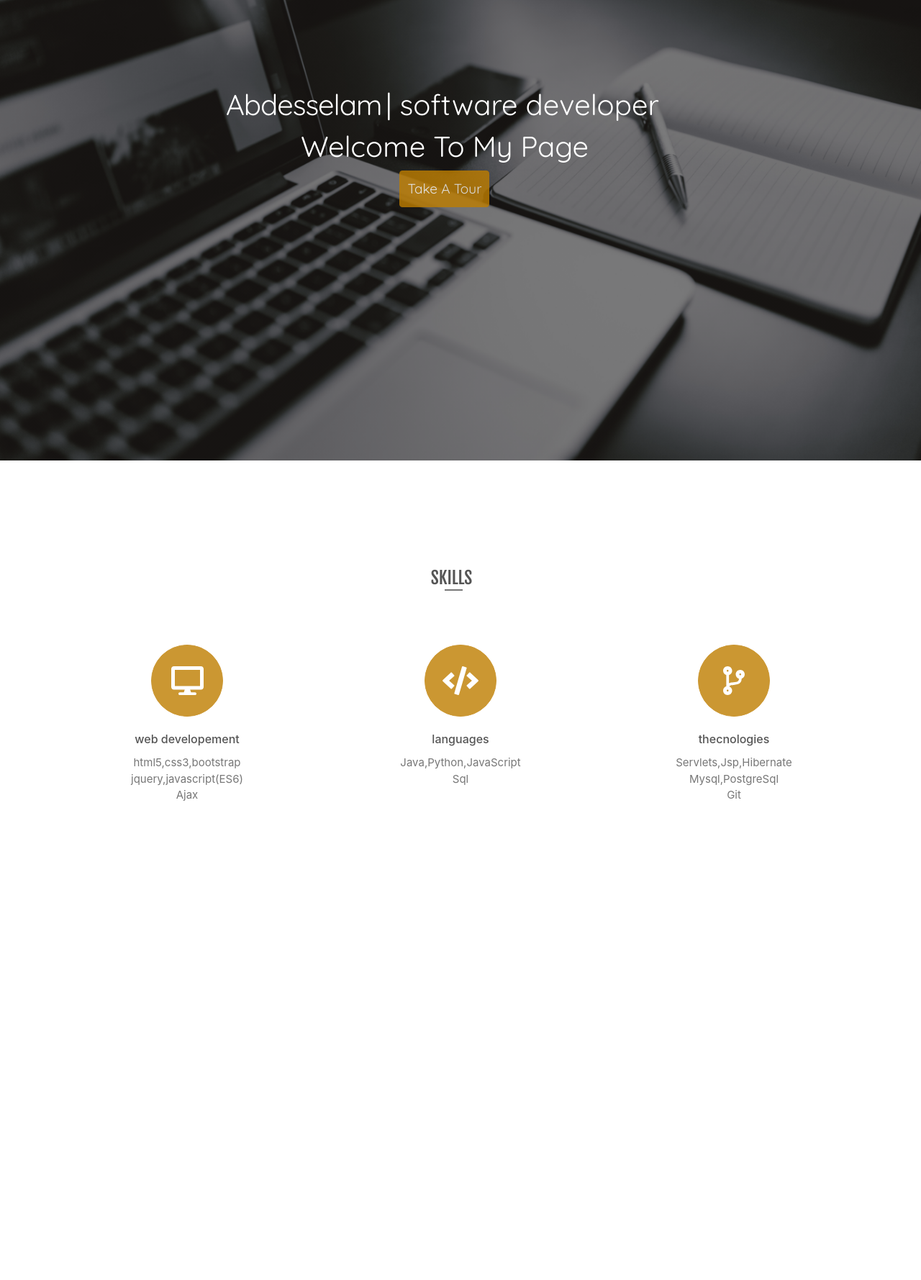
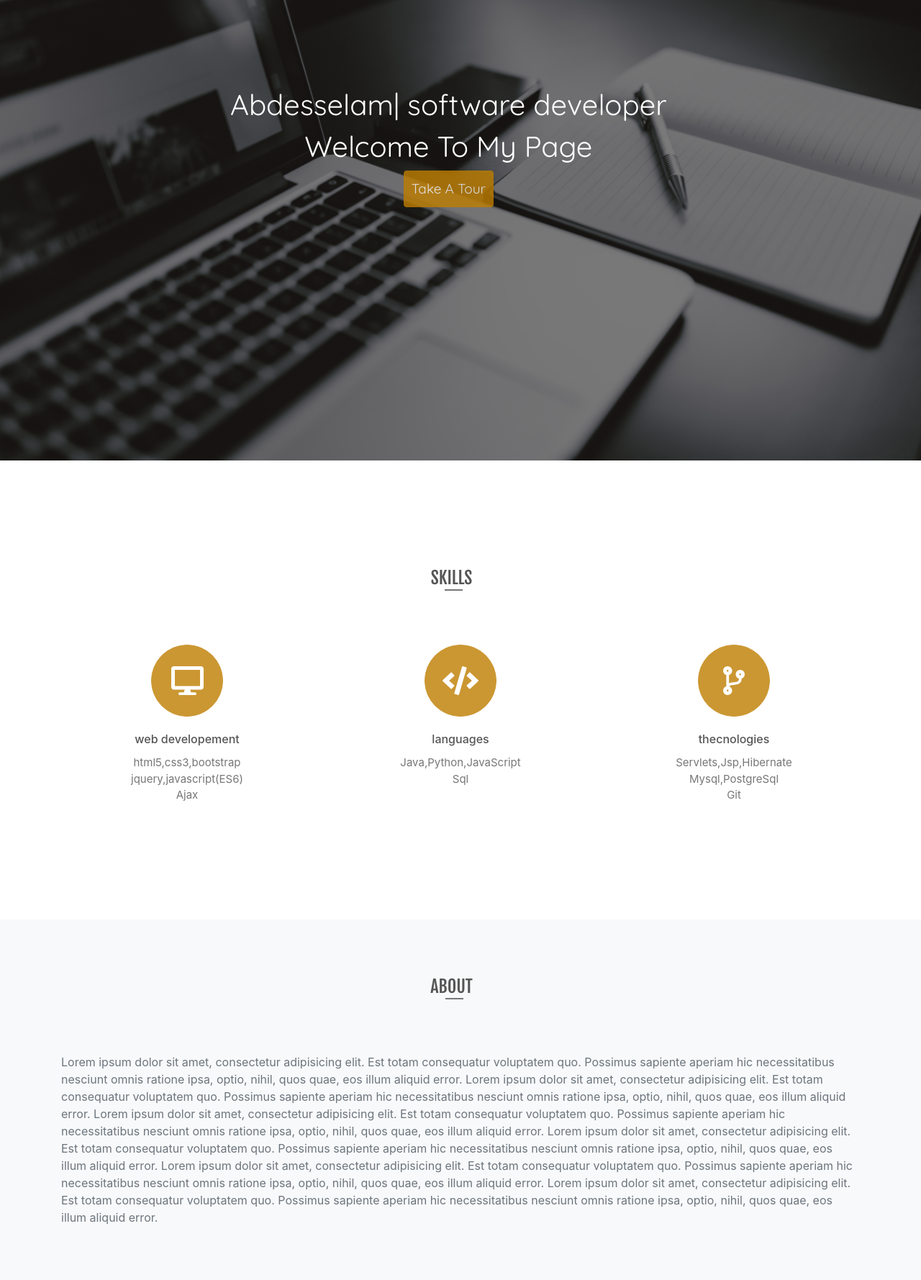
Before and after one commit to xpack94/portfolioUpdate, a plain HTML site: page index.html in a window 1280 px wide. Shown: the part 160-1939 px from the top of the page at 72% size. Before the commit the page ends 1308 px from the top, so only its background shows below. Drawn offline with nearby package versions, Linux system fonts and the light colour scheme.

Commit message:
adding the about me section

```diff
--- a/index.css
+++ b/index.css
@@ -141,9 +141,9 @@ display: block;
     box-sizing: border-box;
     padding: 15px;
     margin-top: 130px;
-
+    margin-bottom: 130px;
 }
-.skills > p{
+section.title > p{
     text-align: center;
     margin-bottom: 75px;
     font-size: 1.5rem;
@@ -154,7 +154,7 @@ display: block;
 
 
 }
-.skills > p::after{
+section.title > p::after{
     content: "";
     display: inline-block;
     width: 25px;
@@ -203,3 +203,19 @@ display: block;
 
 
 /*end skills section---------------------------------------*/
+
+
+/*styling the about me section----------------------*/
+
+
+.about{
+    box-sizing: border-box;
+    padding: 75px 10px;
+    background-color: #f8f9fa!important;
+}
+.about .about_text{
+    color: #6c757d!important;
+}
+
+
+/*end of about me -------------------------------------*/
--- a/index.html
+++ b/index.html
@@ -62,22 +62,14 @@
 
  </div>
 <div class="greetings">
-     <h3><span>A</span>
-     <span>b</span>
-     <span>d</span>
-     <span>e</span>
-     <span>s</span>
-     <span>s</span>
-     <span>e</span>
-     <span>l</span>
-     <span>a</span>
-     <span>m</span> | software developer</h3>
+
+     <h3> Abdesselam| software developer</h3>
      <h3>Welcome To My Page</h3>
      <a href="" class="btn">Take A Tour</a>
  </div>
 <main>
 
-    <section class="skills ">
+    <section class="skills title ">
       <p>skills</p>
        <div class="container">
 
@@ -115,6 +107,20 @@
 
     </section>
 
+    <section class="about title" id="aboutMe">
+       <p>About</p>
+        <div class="about_container container">
+           <div class="about_text">
+               Lorem ipsum dolor sit amet, consectetur adipisicing elit. Est totam consequatur voluptatem quo. Possimus sapiente aperiam hic necessitatibus nesciunt omnis ratione ipsa, optio, nihil, quos quae, eos illum aliquid error.
+               Lorem ipsum dolor sit amet, consectetur adipisicing elit. Est totam consequatur voluptatem quo. Possimus sapiente aperiam hic necessitatibus nesciunt omnis ratione ipsa, optio, nihil, quos quae, eos illum aliquid error.
+               Lorem ipsum dolor sit amet, consectetur adipisicing elit. Est totam consequatur voluptatem quo. Possimus sapiente aperiam hic necessitatibus nesciunt omnis ratione ipsa, optio, nihil, quos quae, eos illum aliquid error.
+               Lorem ipsum dolor sit amet, consectetur adipisicing elit. Est totam consequatur voluptatem quo. Possimus sapiente aperiam hic necessitatibus nesciunt omnis ratione ipsa, optio, nihil, quos quae, eos illum aliquid error.
+               Lorem ipsum dolor sit amet, consectetur adipisicing elit. Est totam consequatur voluptatem quo. Possimus sapiente aperiam hic necessitatibus nesciunt omnis ratione ipsa, optio, nihil, quos quae, eos illum aliquid error.
+               Lorem ipsum dolor sit amet, consectetur adipisicing elit. Est totam consequatur voluptatem quo. Possimus sapiente aperiam hic necessitatibus nesciunt omnis ratione ipsa, optio, nihil, quos quae, eos illum aliquid error.
+           </div>
+        </div>
+
+    </section>
 
 
 </main>
```
